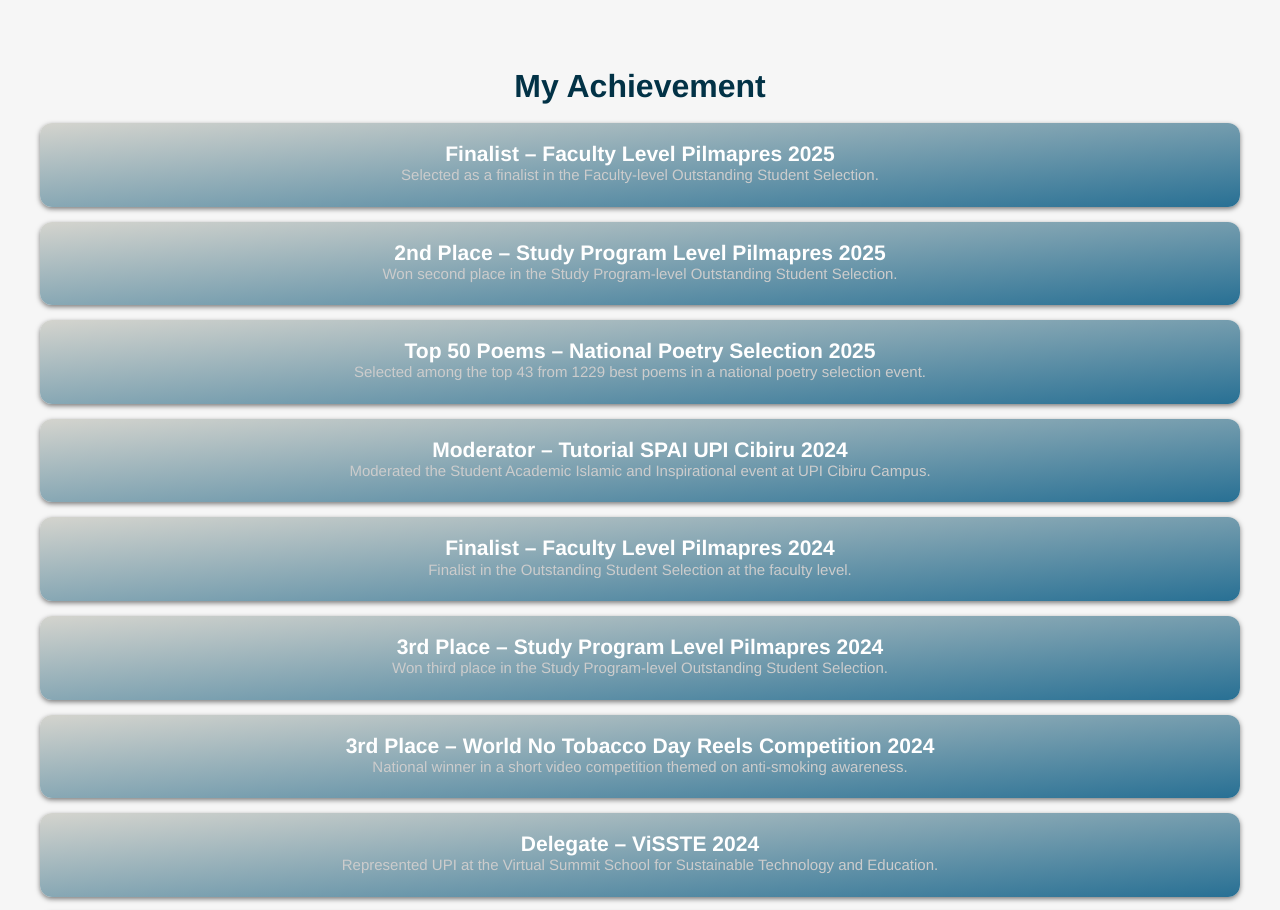
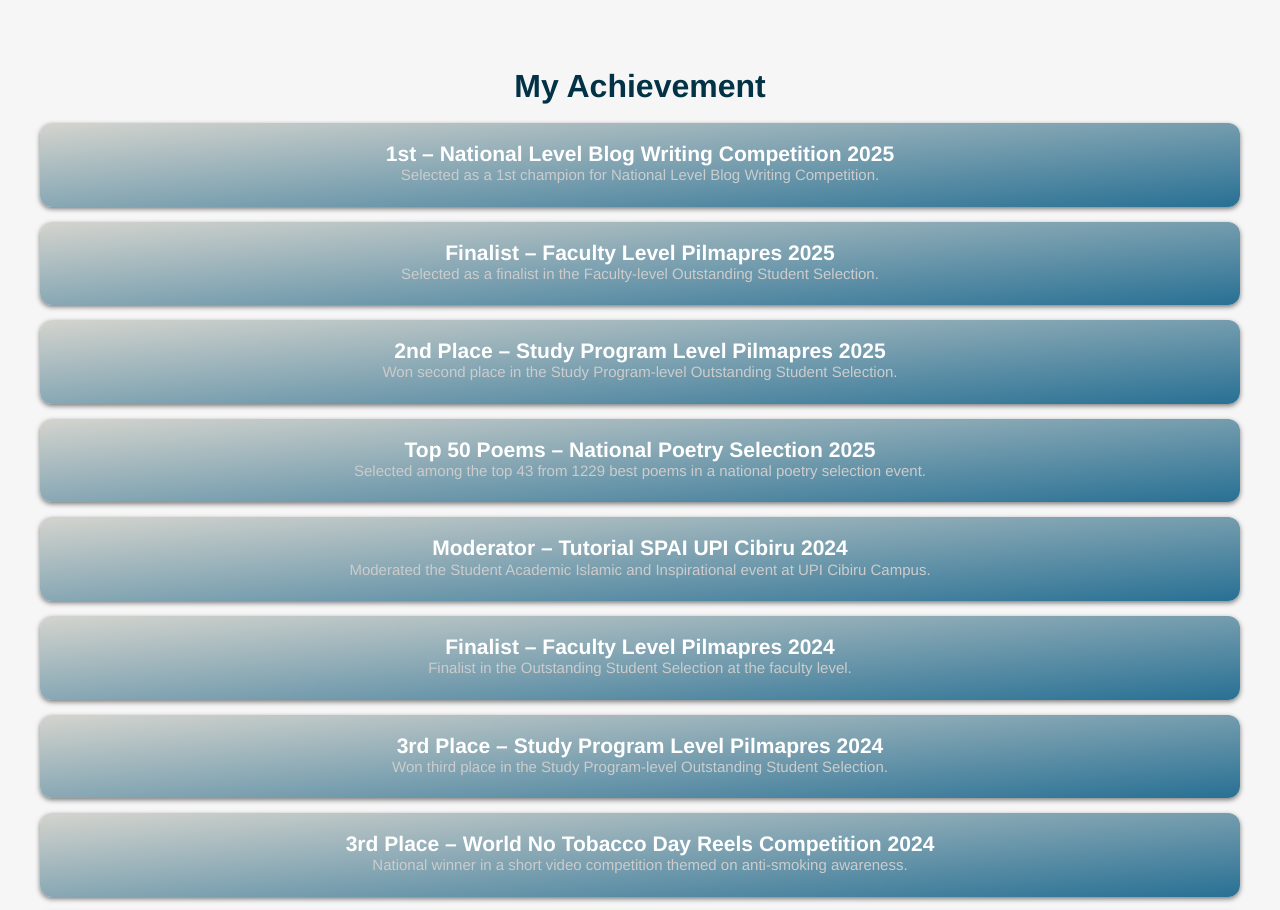
Before and after one commit to adipramaaa/porto, a plain HTML site: page index.html in a window 1280 px wide. Shown: the part 3020-3930 px from the top of the page. Drawn offline with Linux system fonts and the light colour scheme.

Commit message:
Update index.html

```diff
--- a/index.html
+++ b/index.html
@@ -153,6 +153,10 @@
 <section id="achievements">
   <h2>My Achievement</h2>
   <div class="achievement-container">
+	  <div class="achievement-item">
+      <h3>1st – National Level Blog Writing Competition 2025</h3>
+      <p>Selected as a 1st champion for National Level Blog Writing Competition.</p>
+    </div>
     <div class="achievement-item">
       <h3>Finalist – Faculty Level Pilmapres 2025</h3>
       <p>Selected as a finalist in the Faculty-level Outstanding Student Selection.</p>
```
